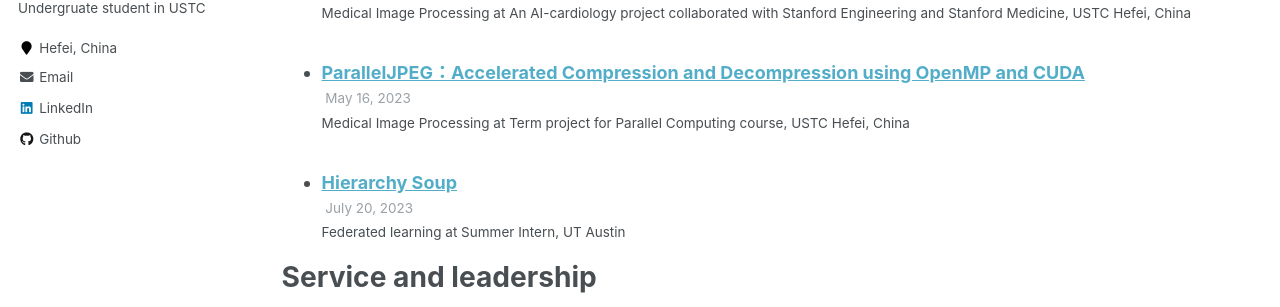
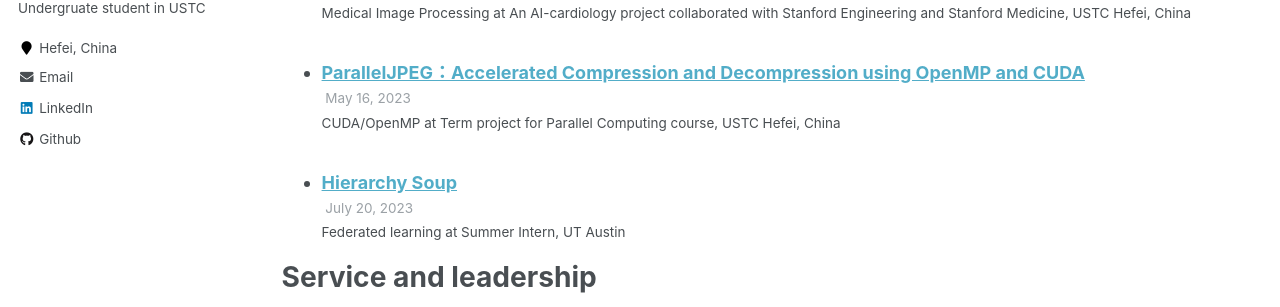
Before and after one commit to XinhengDing/XinhengDing.github.io, a Jekyll site: the page built from _pages/cv.md, in a window 1280 px wide and 900 px high, scrolled down 1443 px. Shown: the part 255-562 px from the top of the window. Built offline with Jekyll 4.4.1, drawn with Linux system fonts in a browser that asks for light colours.

Commit message:
Update 2023-05-16-ParallelJPEG Accelerated Compression and Decompression using OpenMP and CUDA.md

```diff
--- a/_talks/2023-05-16-ParallelJPEG Accelerated Compression and Decompression using OpenMP and CUDA.md
+++ b/_talks/2023-05-16-ParallelJPEG Accelerated Compression and Decompression using OpenMP and CUDA.md
@@ -1,7 +1,7 @@
 ---
 title: "ParallelJPEG：Accelerated Compression and Decompression using OpenMP and CUDA"
 collection: projects
-type: "Medical Image Processing"
+type: "CUDA/OpenMP"
 permalink: /projects/ParallelJPEG-Accelerated-Compression-and-Decompression-using-OpenMP-and-CUDA
 venue: "Term project for Parallel Computing course"
 date: 2023-05-16
```
